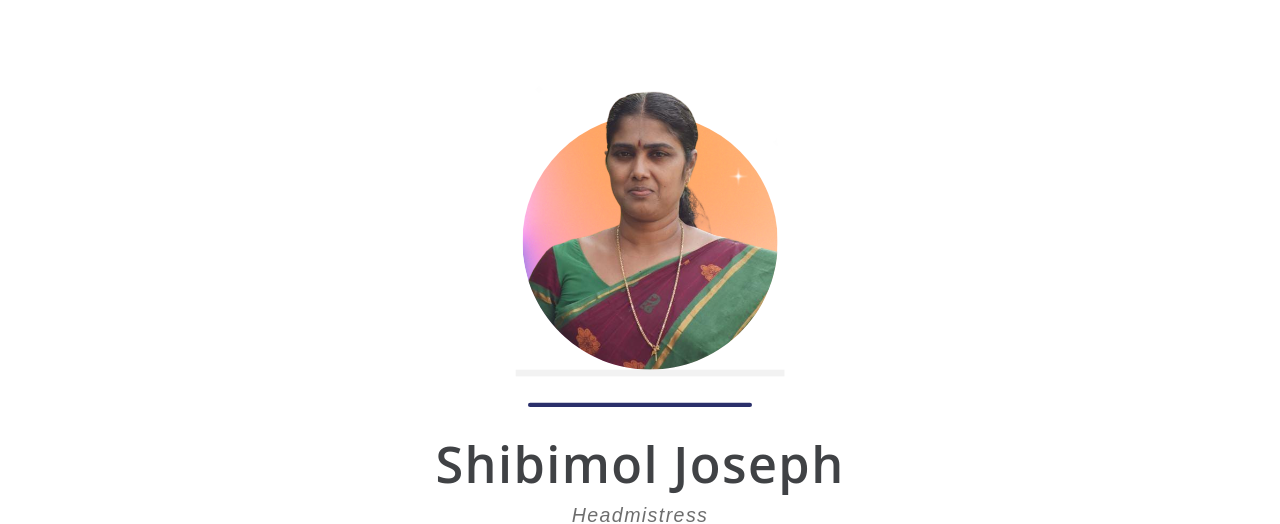
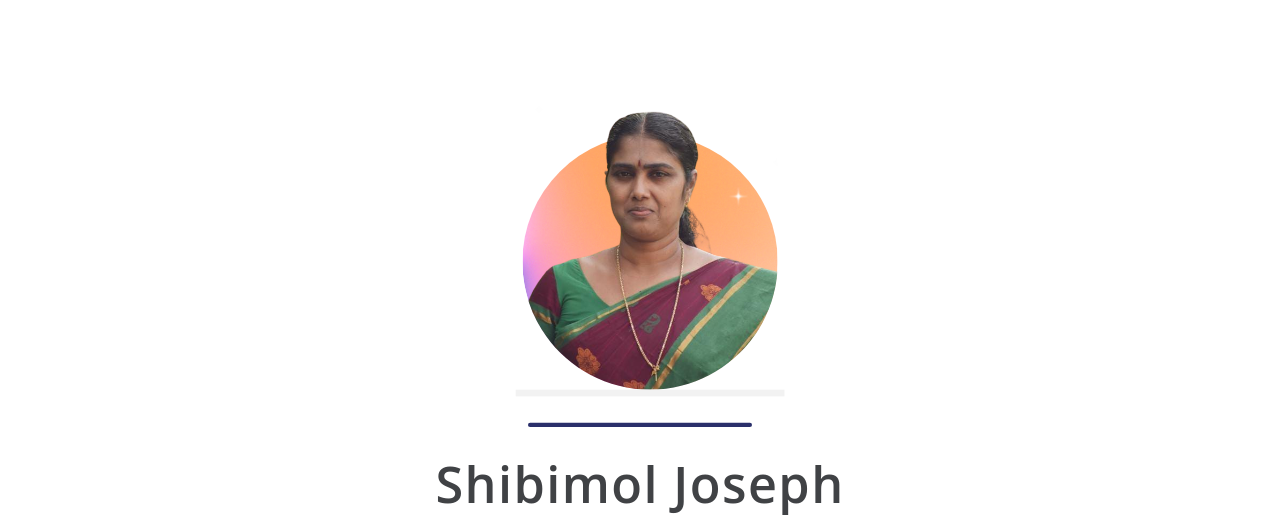
Before and after one commit to Amalekh-Biju/SM-LPS, a React (Create React App) app: page /about in a window 1280 px wide. Shown: the part 172-696 px from the top of the page. Built offline with nearby package versions, Linux system fonts and the light colour scheme; a web font is replaced by a local one.

Commit message:
Added Margin For Nav Bottom

```diff
--- a/src/components/about/about.css
+++ b/src/components/about/about.css
@@ -14,7 +14,7 @@
   justify-content: center;
   flex-wrap: nowrap;
   width: 100%;
-  margin-top: 50px;
+  margin-top: 70px;
   margin-bottom: 50px;
 }
 .us .headmistress .person{
```
